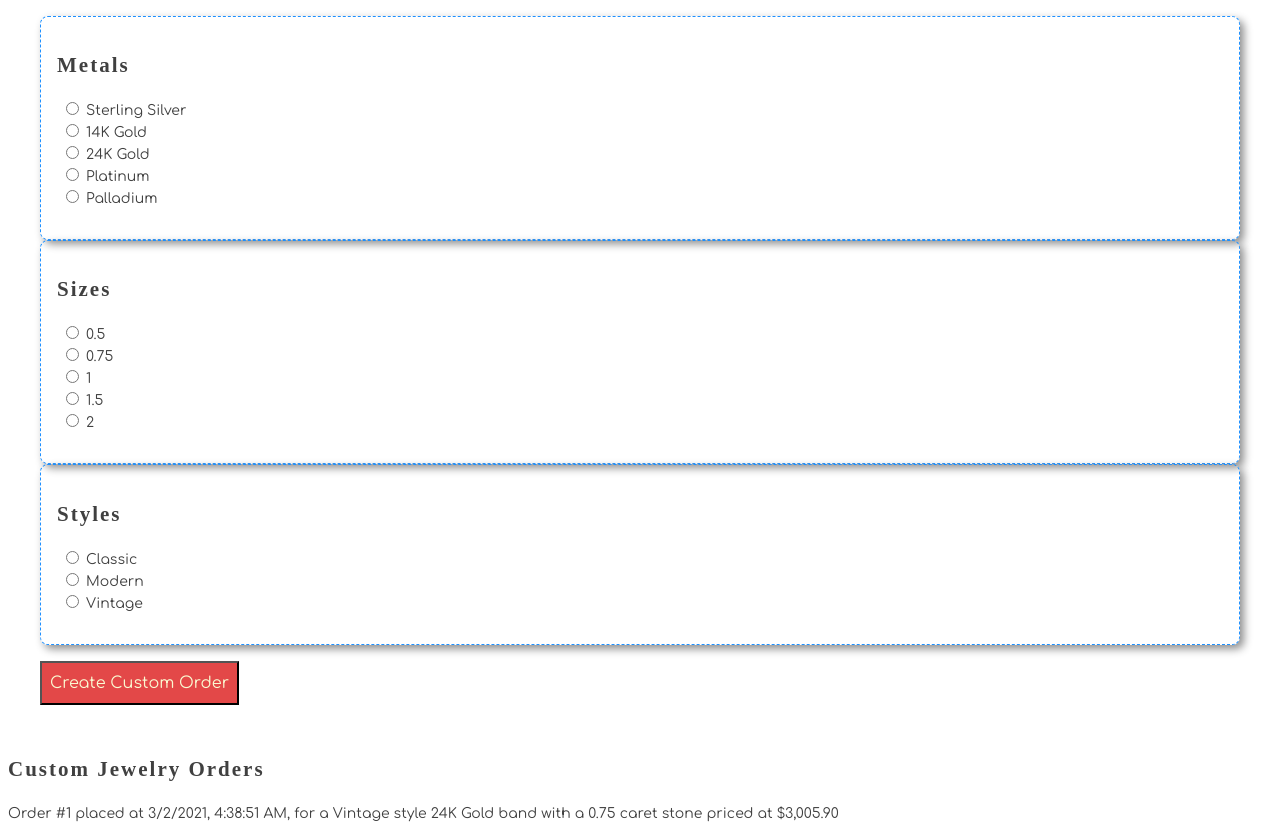
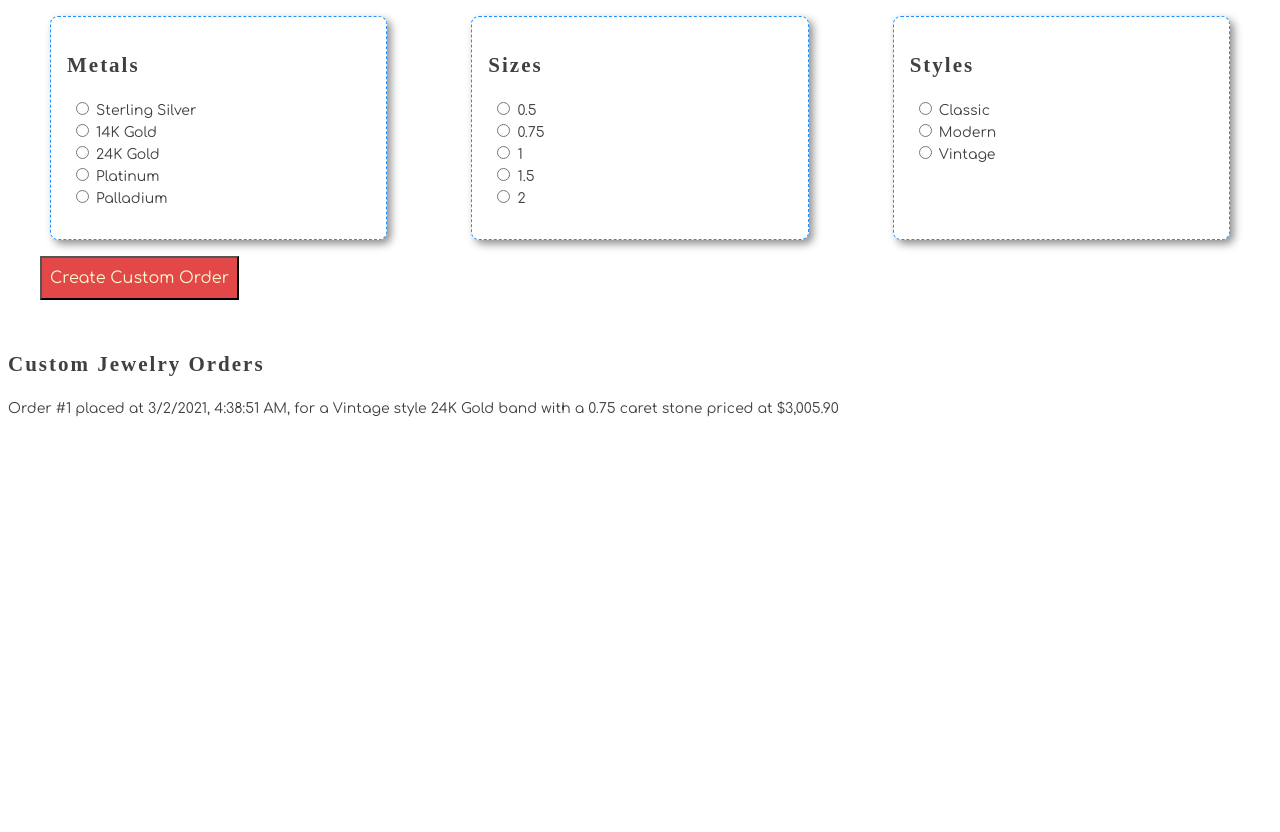
Before and after one commit to rbgreenway3rd/kneel-diamonds, a plain HTML site: page index.html in a window 1280 px wide. Shown: the part 64-896 px from the top of the page. After the commit the page ends 800 px from the top, so only its background shows below. Drawn offline with Linux system fonts and the light colour scheme; a web font is replaced by a local one.

Commit message:
updated css

```diff
--- a/styles/details.css
+++ b/styles/details.css
@@ -1,4 +1,10 @@
 /* You need to create the rest of styles for the layout shown */
+
+.choices {
+    display: flex;
+    justify-content: space-around;
+
+}
 
 .options {
     flex-basis: 24%;
```
